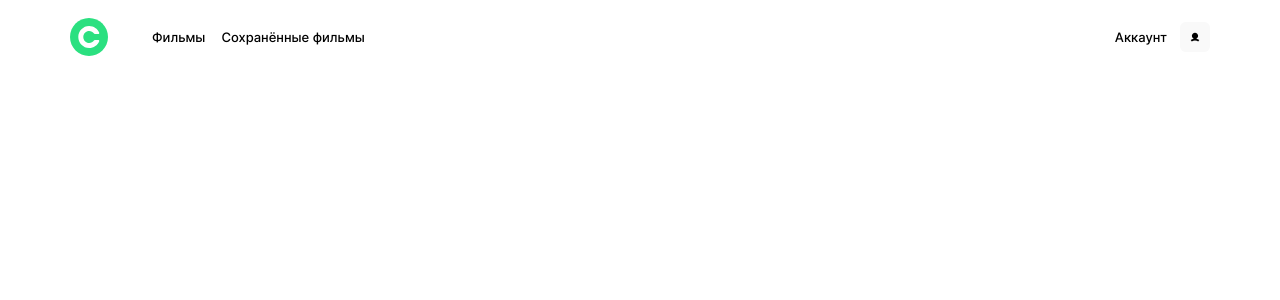
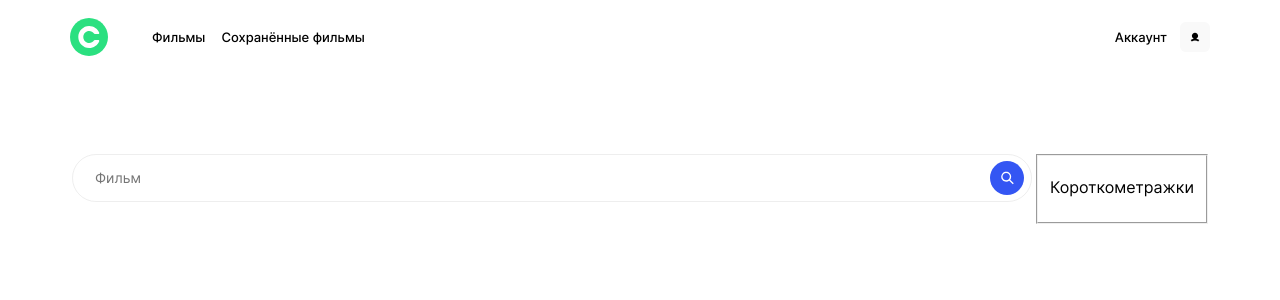
Before and after one commit to elmanAliev/movies-explorer-frontend, a React (Create React App) app: page /movies in a window 1280 px wide. Shown: the top 300 px of the page. Built offline with nearby package versions, Linux system fonts and the light colour scheme.

Commit message:
feat: add search-input

```diff
--- /dev/null
+++ b/src/components/FilterCheckbox/FilterCheckbox.js
@@ -0,0 +1,10 @@
+import './FilterCheckbox.css';
+
+export const FilterCheckbox = () => {
+
+    return (
+        <div className="filter-checkbox">
+
+        </div>
+    );
+}
--- /dev/null
+++ b/src/components/Movies/Movies.css
@@ -0,0 +1,18 @@
+.movies {
+    max-width: 1140px;
+    margin: 0 auto;
+    padding: 0 44px;
+}
+
+@media screen and (max-width: 768px) {
+    .movies {
+        max-width: 708px;
+        padding: 0 24px;
+    }
+}
+
+@media screen and (max-width: 420px) {
+    .movies {
+        padding: 0 10px;
+    }
+}
--- /dev/null
+++ b/src/components/Movies/Movies.js
@@ -0,0 +1,13 @@
+import { MoviesCardList } from '../MoviesCardList/MoviesCardList';
+import { SearchForm } from '../SearchForm/SearchForm';
+import './Movies.css';
+
+export const Movies = () => {
+
+    return (
+        <section className="movies">
+            <SearchForm />
+            <MoviesCardList />
+        </section>
+    );
+}
--- /dev/null
+++ b/src/components/MoviesCardList/MoviesCardList.js
@@ -0,0 +1,10 @@
+import './MoviesCardList.css';
+
+export const MoviesCardList = () => {
+
+    return (
+        <section className="movies-card-list">
+
+        </section>
+    );
+}
--- /dev/null
+++ b/src/components/SearchForm/SearchForm.css
@@ -0,0 +1,51 @@
+.search {
+    min-height: 222px;
+}
+
+.search__form {
+    display: flex;
+    padding: 80px 0 83px;
+}
+
+.search__input-box {
+    flex: 1 1 auto;
+    display: flex;
+    align-items: center;
+    height: 48px;
+    border: 1.5px solid rgba(170, 170, 170, .2);
+    border-radius: 50px;
+    box-sizing: border-box;
+    padding: 15px 7px 15px 22px;
+}
+
+
+.search__input {
+    flex: 1 1 auto;
+    font-weight: 400;
+    font-size: 14px;
+    line-height: 18px;
+    color: #A0A0A0;
+    border: 0;
+    outline: none;
+    padding: 0;
+}
+
+.search__button {
+    display: block;
+    width: 34px;
+    height: 34px;
+    background-image: url(../../images/search.svg);
+    background-repeat: no-repeat;
+    background-position: center;
+    background-size: 100%;
+    background-color: transparent;
+    border: 0;
+    padding: 0;
+}
+
+.search__checkbox {}
+
+.search__line {
+    border-top: 1px solid #AAAAAA;
+    padding-bottom: 10px;
+}
--- /dev/null
+++ b/src/components/SearchForm/SearchForm.js
@@ -0,0 +1,35 @@
+import { FilterCheckbox } from '../FilterCheckbox/FilterCheckbox';
+import './SearchForm.css';
+
+export const SearchForm = () => {
+
+    return (
+        <div className="search">
+            <form name='search-form' className='search__form'>
+                <fieldset className="search__input-box">
+                    <input
+                        type="text"
+                        name="search-input"
+                        className="search__input"
+                        placeholder="Фильм"
+                    />
+
+                    <button className="search__button" />
+                </fieldset>
+
+                <fieldset className="search__checkbox">
+
+
+
+
+                    <p className="search__checkbox-name">
+                        Короткометражки
+                    </p>
+                    <FilterCheckbox />
+                </fieldset>
+
+            </form>
+            <div className="search__line" />
+        </div>
+    );
+}
--- a/src/pages/MoviePage.js
+++ b/src/pages/MoviePage.js
@@ -1,4 +1,5 @@
 import { Header } from '../components/Header/Header';
+import { Movies } from '../components/Movies/Movies';
 import { Navigation } from '../components/Navigation/Navigation';
 
 export const MoviePage = () => {
@@ -8,6 +9,7 @@ export const MoviePage = () => {
            <Header>
                 <Navigation />
             </Header>
+            <Movies />
         </>
     );
 }
```
Also changed, not shown: src/components/FilterCheckbox/FilterCheckbox.css (added), src/components/MoviesCardList/MoviesCardList.css (added), src/images/search.svg (added).
